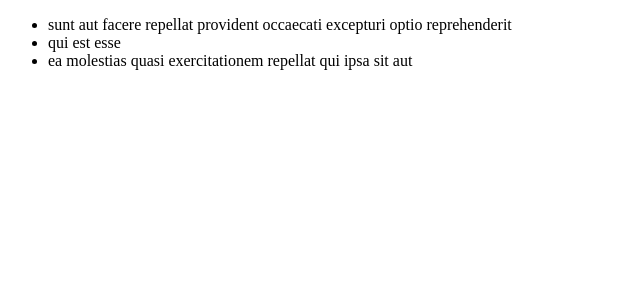
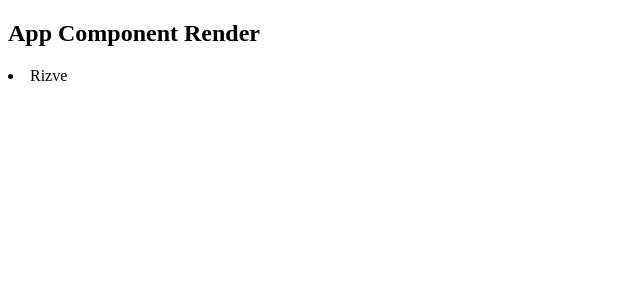
Before and after one commit to Iftakharalamrizve/React-Native-Structure, a React (Create React App) app: page / in a window 1280 px wide. Shown: the top 300 px of the page, without its empty margins (0-640 px from the left). Built offline with nearby package versions, Linux system fonts and the light colour scheme.

Commit message:
Pure component practice

```diff
--- a/src/App.js
+++ b/src/App.js
@@ -1,33 +1,29 @@
 import React from "react";
 import Choice from "./Choice";
+// import Choice from "./Choice";
 class App extends React.Component {
+  constructor() {
+    super();
+
+    this.state = {
+      name: "Rizve",
+    };
+  }
+
+  componentDidMount() {
+    setInterval(() => {
+      this.setState({
+        name: "Rizve",
+      });
+    }, 2000);
+  }
   render() {
-    var infoList = [
-      {
-        title:
-          "sunt aut facere repellat provident occaecati excepturi optio reprehenderit",
-        body:
-          "quia et suscipit\nsuscipit recusandae consequuntur expedita et cum\nreprehenderit molestiae ut ut quas totam\nnostrum rerum est autem sunt rem eveniet architecto",
-      },
-      {
-        title: "qui est esse",
-        body:
-          "est rerum tempore vitae\nsequi sint nihil reprehenderit dolor beatae ea dolores neque\nfugiat blanditiis voluptate porro vel nihil molestiae ut reiciendis\nqui aperiam non debitis possimus qui neque nisi nulla",
-      },
-      {
-        title: "ea molestias quasi exercitationem repellat qui ipsa sit aut",
-        body:
-          "et iusto sed quo iure\nvoluptatem occaecati omnis eligendi aut ad\nvoluptatem doloribus vel accusantium quis pariatur\nmolestiae porro eius odio et labore et velit aut",
-      },
-    ];
-
-    var InfoListDom = infoList.map((item, i) => {
-      return <Choice dataList={item} key={i} />;
-    });
+    console.log("Sdfsdfsdfdsfsdfdsfdsds");
     return (
-      <div>
-        <ul className="ui list">{InfoListDom}</ul>
-      </div>
+      <>
+        <h2>App Component Render </h2>
+        <Choice name={this.state.name} />
+      </>
     );
   }
 }
--- a/src/Choice.js
+++ b/src/Choice.js
@@ -1,7 +1,8 @@
 import React from "react";
-class Choice extends React.Component {
+class Choice extends React.PureComponent {
   render() {
-    return <li>{this.props.dataList.title}</li>;
+    console.log("Choice COmponent Render");
+    return <li>{this.props.name}</li>;
   }
 }
 
```
